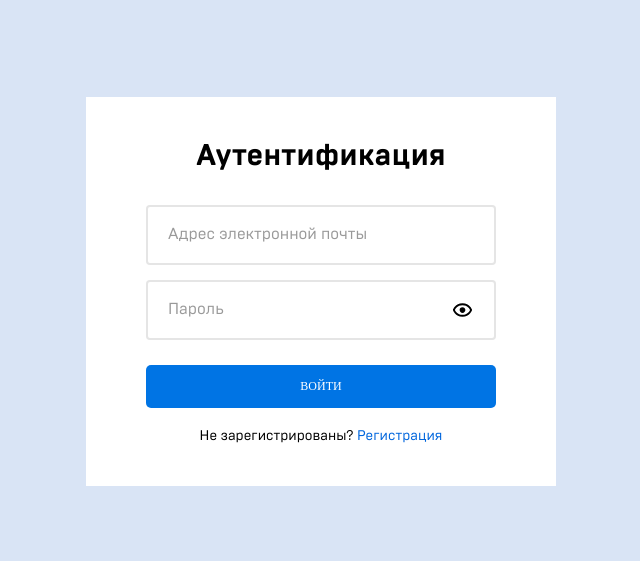
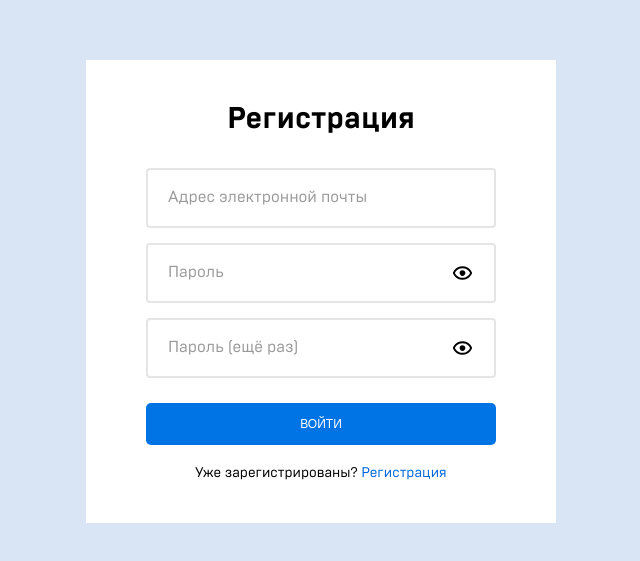
Before and after one commit to Twincki/react-todo-list, a React (Create React App) app: page / in a window 1280 px wide. Shown: the part 109-670 px from the top of the page, without its empty margins (319-959 px from the left). Built offline with nearby package versions, Linux system fonts and the light colour scheme.

Commit message:
добавил страницу регистрации

```diff
--- a/src/components/App/App.tsx
+++ b/src/components/App/App.tsx
@@ -1,9 +1,11 @@
 import { LoginPage } from "../pages/Auth/LoginPage/LoginPage";
+import { RegisterPage } from "../pages/Auth/RegisterPage/RegisterPage";
 
 function App() {
   return (
     <div>
-      <LoginPage />
+      <RegisterPage />
+      {/* <LoginPage /> */}
     </div>
   );
 }
--- a/src/components/Button/button.module.scss
+++ b/src/components/Button/button.module.scss
@@ -5,7 +5,7 @@
   cursor: pointer;
 
   font-weight: 500;
-  font-family: Brutal Type;
+  font-family: Brutal Type, sans-serif;
   font-size: 12px;
   color: var(--button-font-color);
   text-transform: uppercase;
--- /dev/null
+++ b/src/components/pages/Auth/RegisterPage/RegisterPage.module.scss
@@ -0,0 +1,48 @@
+.root {
+  background-color: #fff;
+  padding: 41px 60px;
+  min-width: 470px;
+}
+
+.title {
+  font-size: 30px;
+  font-weight: 700;
+  text-align: center;
+}
+
+.email {
+  margin-top: 30px;
+}
+
+.password {
+  margin-top: 15px;
+}
+
+.repeatPassword {
+  margin-top: 15px;
+}
+
+.button {
+  margin-top: 25px;
+}
+
+.register {
+  margin-top: 20px;
+  font-size: 14px;
+  font-weight: 400;
+  text-align: center;
+  span {
+    color: #000000;
+  }
+
+  a {
+    color: #0066dd;
+    text-decoration: none;
+    border-bottom: 1px solid transparent;
+    transition: 0.2s;
+
+    &:hover {
+      border-bottom: 1px solid #0066dd;
+    }
+  }
+}
--- /dev/null
+++ b/src/components/pages/Auth/RegisterPage/RegisterPage.tsx
@@ -0,0 +1,34 @@
+import cx from "classnames";
+import { Button } from "../../../Button/Button";
+import { Input } from "../../../Input/Input";
+
+import styles from "./RegisterPage.module.scss";
+
+interface RegisterProps {
+  className?: string;
+}
+
+export function RegisterPage(props: RegisterProps) {
+  const { className } = props;
+  return (
+    <div className={cx(styles.root, className)}>
+      <h2 className={styles.title}>Регистрация</h2>
+
+      <Input placeholder="Адрес электронной почты" className={styles.email} />
+      <Input placeholder="Пароль" type="password" className={styles.password} />
+      <Input
+        placeholder="Пароль (ещё раз)"
+        type="password"
+        className={styles.repeatPassword}
+      />
+
+      <Button fullWidth className={styles.button}>
+        ВОЙТИ
+      </Button>
+
+      <div className={styles.register}>
+        <span>Уже зарегистрированы?</span> <a href="/LoginPage">Регистрация</a>
+      </div>
+    </div>
+  );
+}
```
Also changed, not shown: src/components/Button/Button.tsx (+3 -6 lines).
